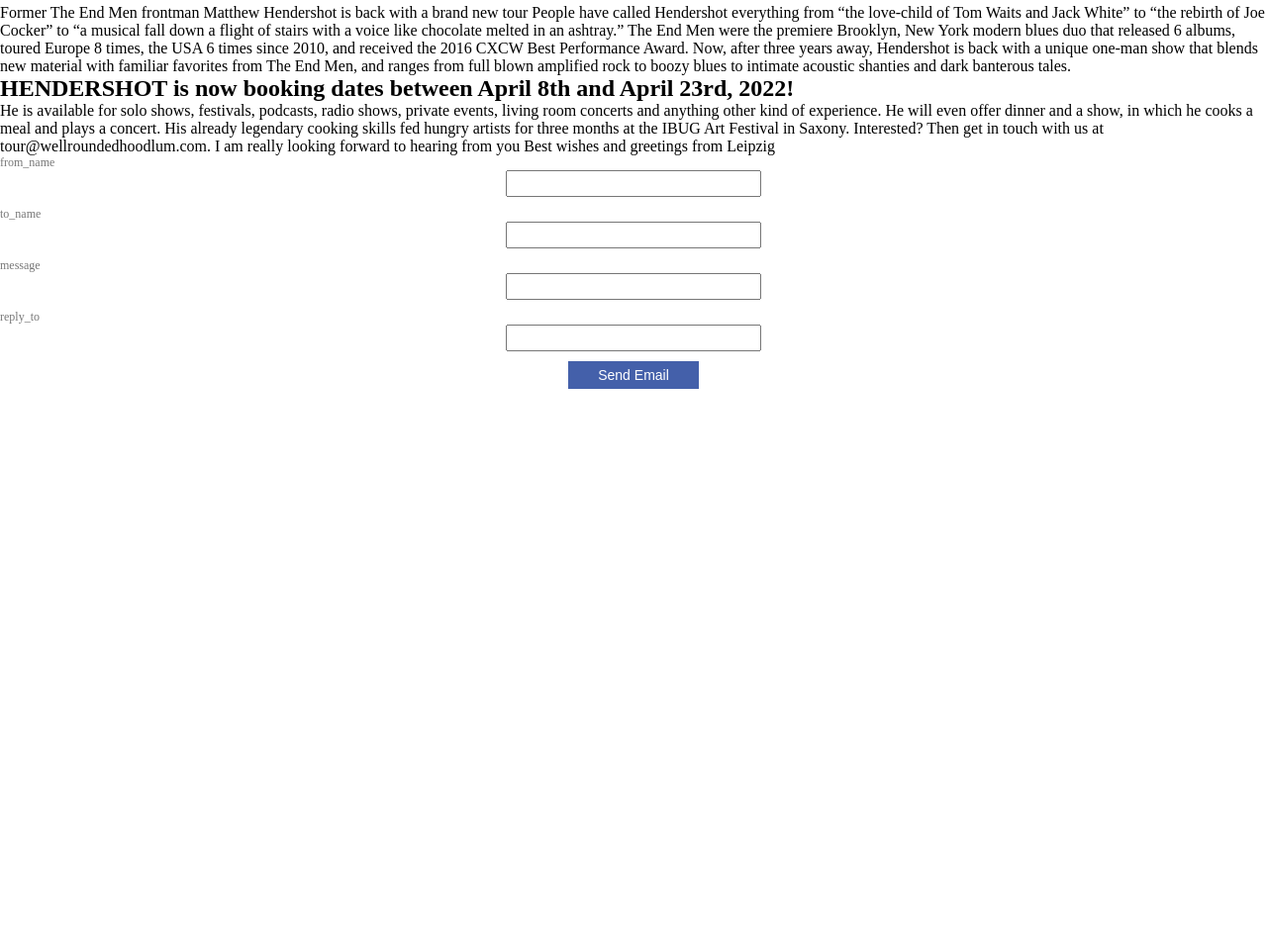
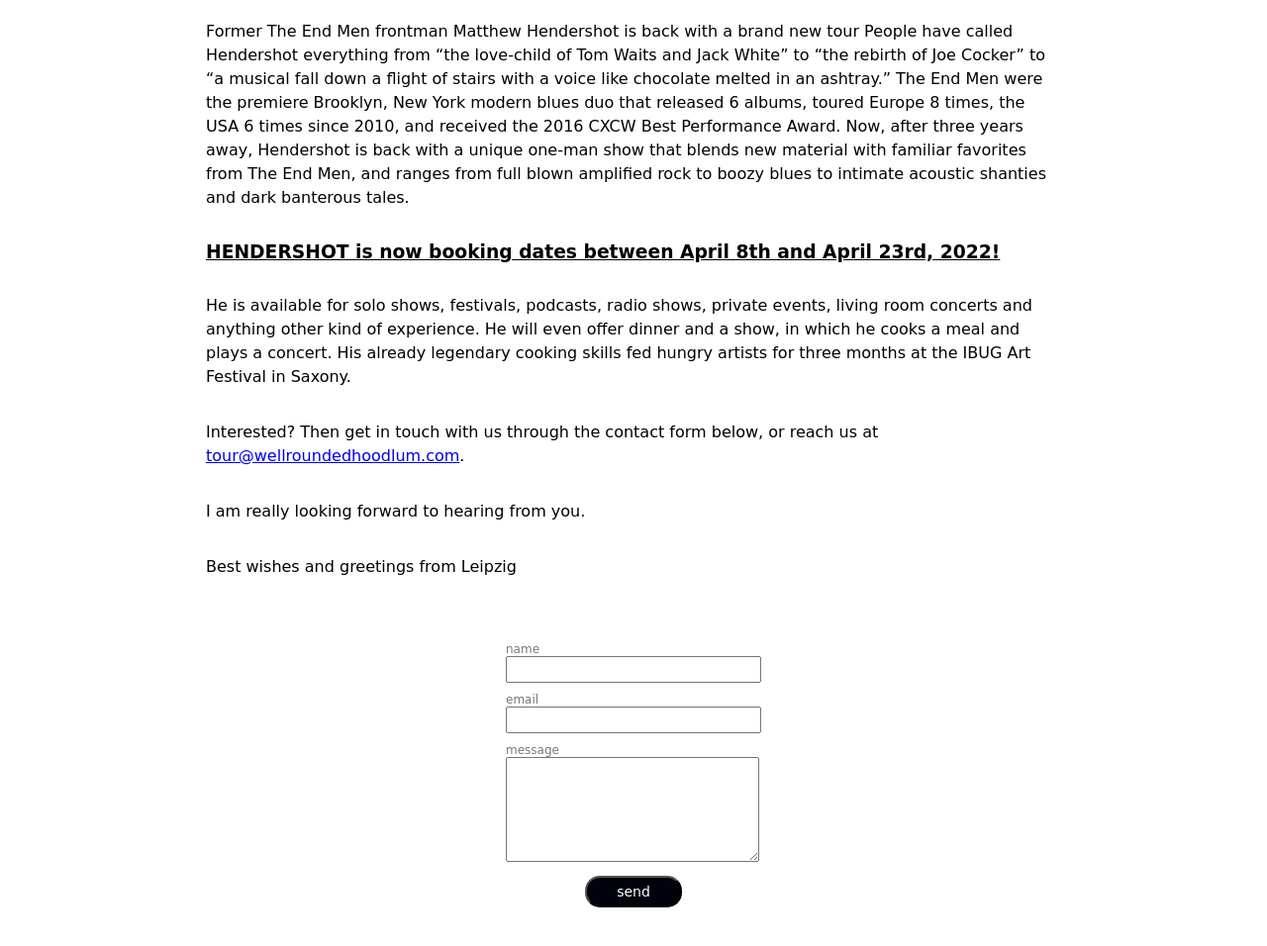
Before and after one commit to mnapearson/wrhlandingpage, a plain HTML site: page index.html in a window 1280 px wide. Shown: the part 796-1752 px from the top of the page at 99% size. Before the commit the page ends 1189 px from the top, so only its background shows below. Drawn offline with nearby package versions, Linux system fonts and the light colour scheme; a web font is replaced by a local one.

Commit message:
simple styling of page

```diff
--- a/index.html
+++ b/index.html
@@ -7,9 +7,10 @@
     <link rel="preconnect" href="https://fonts.googleapis.com" />
     <link rel="preconnect" href="https://fonts.gstatic.com" crossorigin />
     <link
-      href="https://fonts.googleapis.com/css2?family=Permanent+Marker&display=swap"
+      href="https://fonts.googleapis.com/css2?family=Gruppo&family=Permanent+Marker&display=swap"
       rel="stylesheet"
     />
+
     <script src="index.js" defer></script>
     <link rel="stylesheet" href="style.css" defer />
     <title>Hendershot</title>
@@ -17,58 +18,62 @@
   <body>
     <header>
       <marquee class="banner" scrolldelay="100">
-        NOW BOOKING DATES APRIL 8TH - APRIL 23rd, 2022!</marquee
-      >
+        NOW BOOKING DATES APRIL 8TH - APRIL 23rd, 2022!
+      </marquee>
       <img class="image" src="images/hendershot.jpg" alt="" />
       <h1>HENDERSHOT</h1>
     </header>
+    <div class="main">
       <p>
         Former The End Men frontman Matthew Hendershot is back with a brand new
-      tour People have called Hendershot everything from “the love-child of Tom
-      Waits and Jack White” to “the rebirth of Joe Cocker” to “a musical fall
-      down a flight of stairs with a voice like chocolate melted in an ashtray.”
-      The End Men were the premiere Brooklyn, New York modern blues duo that
-      released 6 albums, toured Europe 8 times, the USA 6 times since 2010, and
-      received the 2016 CXCW Best Performance Award. Now, after three years
-      away, Hendershot is back with a unique one-man show that blends new
-      material with familiar favorites from The End Men, and ranges from full
-      blown amplified rock to boozy blues to intimate acoustic shanties and dark
-      banterous tales.
+        tour People have called Hendershot everything from “the love-child of
+        Tom Waits and Jack White” to “the rebirth of Joe Cocker” to “a musical
+        fall down a flight of stairs with a voice like chocolate melted in an
+        ashtray.” The End Men were the premiere Brooklyn, New York modern blues
+        duo that released 6 albums, toured Europe 8 times, the USA 6 times since
+        2010, and received the 2016 CXCW Best Performance Award. Now, after
+        three years away, Hendershot is back with a unique one-man show that
+        blends new material with familiar favorites from The End Men, and ranges
+        from full blown amplified rock to boozy blues to intimate acoustic
+        shanties and dark banterous tales.
       </p>
-    <h2>
+      <h3>
         HENDERSHOT is now booking dates between April 8th and April 23rd, 2022!
-    </h2>
+      </h3>
       <p>
-      He is available for solo shows, festivals, podcasts, radio shows, private
-      events, living room concerts and anything other kind of experience. He
-      will even offer dinner and a show, in which he cooks a meal and plays a
-      concert. His already legendary cooking skills fed hungry artists for three
-      months at the IBUG Art Festival in Saxony. Interested? Then get in touch
-      with us at tour@wellroundedhoodlum.com. I am really looking forward to
-      hearing from you Best wishes and greetings from Leipzig
+        He is available for solo shows, festivals, podcasts, radio shows,
+        private events, living room concerts and anything other kind of
+        experience. He will even offer dinner and a show, in which he cooks a
+        meal and plays a concert. His already legendary cooking skills fed
+        hungry artists for three months at the IBUG Art Festival in Saxony.
       </p>
+      <p>
+        Interested? Then get in touch with us through the contact form below, or
+        reach us at
+        <a href="mailto:tour@wellroundedhoodlum.com"
+          >tour@wellroundedhoodlum.com</a
+        >.
+      </p>
+      <p>I am really looking forward to hearing from you.</p>
+      <p>Best wishes and greetings from Leipzig</p>
+    </div>
     <div class="contact">
       <form id="form">
         <div class="field">
-          <label for="from_name">from_name</label>
+          <label for="from_name">name</label>
           <input type="text" name="from_name" id="from_name" />
         </div>
         <div class="field">
-          <label for="to_name">to_name</label>
-          <input type="text" name="to_name" id="to_name" />
+          <label for="reply_to">email</label>
+          <input type="text" name="reply_to" id="reply_to" />
         </div>
         <div class="field">
           <label for="message">message</label>
-          <input type="text" name="message" id="message" />
-        </div>
-        <div class="field">
-          <label for="reply_to">reply_to</label>
-          <input type="text" name="reply_to" id="reply_to" />
+          <textarea type="text" name="message" id="message"></textarea>
         </div>
 
-        <input type="submit" id="button" value="Send Email" />
+        <input type="submit" id="button" value="send" />
       </form>
-
       <script
         type="text/javascript"
         src="https://cdn.jsdelivr.net/npm/emailjs-com@3/dist/email.min.js"
--- a/index.js
+++ b/index.js
@@ -3,19 +3,23 @@ const btn = document.getElementById("button");
 document.getElementById("form").addEventListener("submit", function (event) {
   event.preventDefault();
 
-  btn.value = "Sending...";
+  btn.value = "sending...";
 
   const serviceID = "default_service";
   const templateID = "template_chulcio";
 
   emailjs.sendForm(serviceID, templateID, this).then(
     () => {
-      btn.value = "Send Email";
-      alert("Sent!");
+      btn.value = "send";
+      alert("Email Sent!");
     },
     (err) => {
-      btn.value = "Send Email";
+      btn.value = "send";
       alert(JSON.stringify(err));
     }
   );
 });
+
+document
+  .getElementById("range-calculator")
+  .scrollIntoView({ behavior: "smooth" });
--- a/style.css
+++ b/style.css
@@ -1,5 +1,23 @@
 * {
   margin: 0 auto;
+}
+
+body {
+  font-family: "Gruppo", cursive;
+}
+
+h1 {
+  font-family: "Permanent Marker", cursive;
+}
+
+h3 {
+  text-decoration: underline;
+  margin: 1rem;
+}
+
+p {
+  line-height: 1.5rem;
+  margin: 1rem;
 }
 
 /*banner*/
@@ -15,14 +33,28 @@ header {
   flex-direction: column;
   justify-content: space-evenly;
   height: 100vh;
-  font-family: "Permanent Marker", cursive;
 }
 
 header img {
   height: 80vh;
 }
 
+/*text*/
+
+.main {
+  display: flex;
+  flex-direction: column;
+  max-width: 60%;
+  min-width: 70%;
+  justify-content: space-evenly;
+}
+
 /*contact form*/
+.contact {
+  display: flex;
+  margin: 3rem;
+  font-family: "Gruppo", cursive;
+}
 
 .field {
   margin-bottom: 10px;
@@ -41,11 +73,17 @@ header img {
   font-size: 14px;
 }
 
+textarea {
+  min-width: 250px;
+  min-height: 100px;
+}
+
 input[type="submit"] {
   display: block;
   padding: 6px 30px;
   font-size: 14px;
-  background-color: #4460aa;
+  font-family: "Gruppo", cursive;
+  background-color: #00030c;
   color: #fff;
-  border: none;
+  border-radius: 15px;
 }
```
Lines whose indentation alone changed are shown as unchanged.
